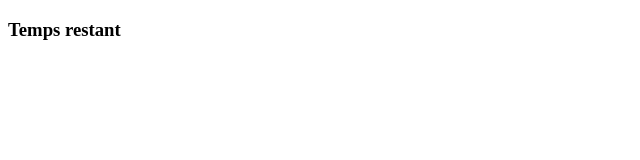
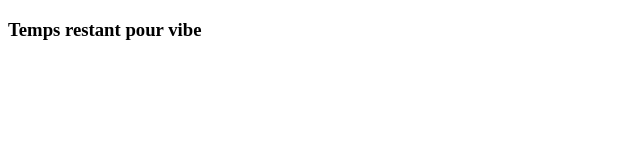
Before and after one commit to LeBigLester/compte_a_rebour_annuel, a website: page index.html in a window 1280 px wide. Shown: the full height of the page, 0-640 px from the left. Drawn offline with Linux system fonts and the light colour scheme.

Commit message:
modification du titre

```diff
--- a/index.html
+++ b/index.html
@@ -8,7 +8,7 @@
     </head>
     <body>
         <main>
-            <h3>Temps restant</h3>
+            <h3>Temps restant pour vibe</h3>
         </main>
     </body>
 </html>
```
